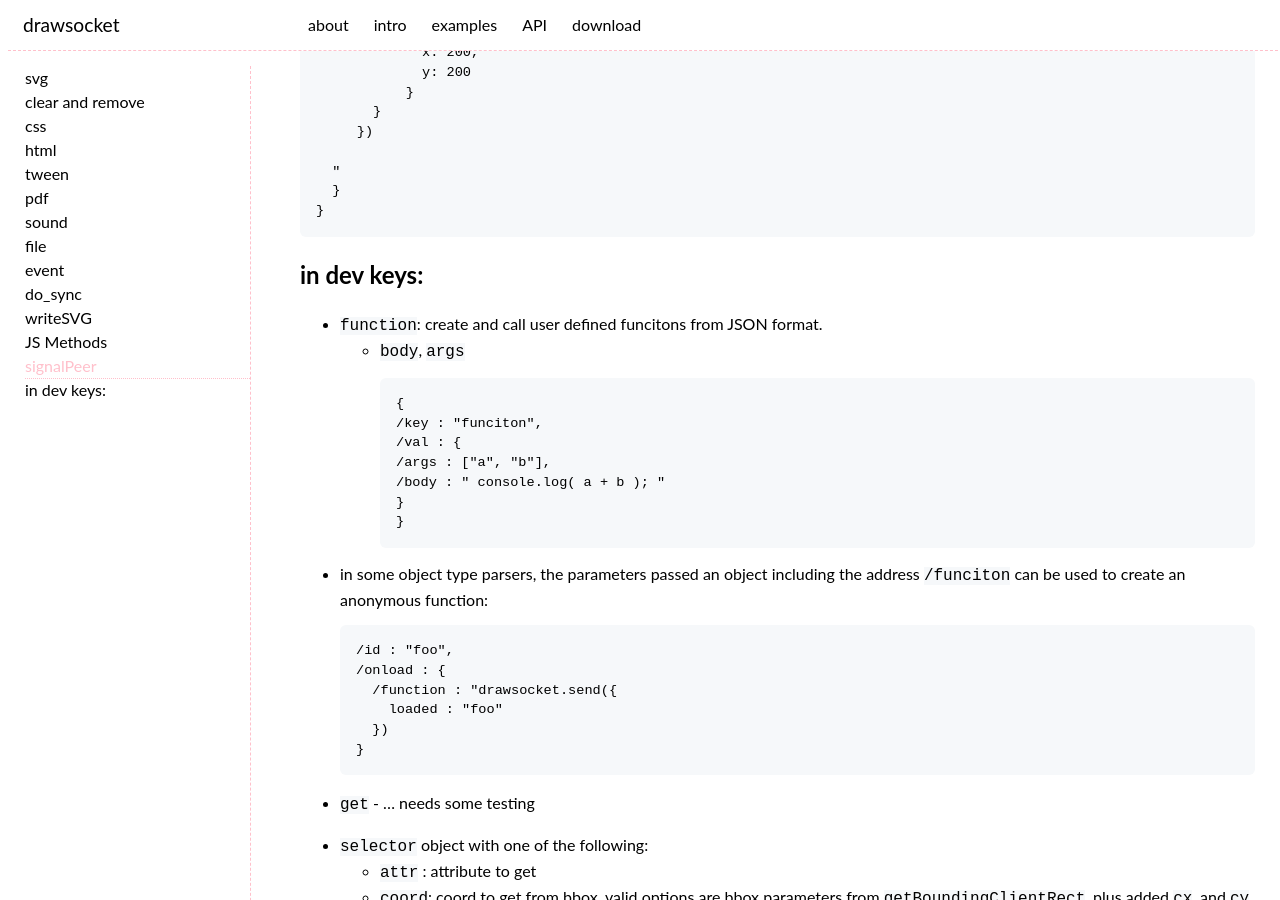
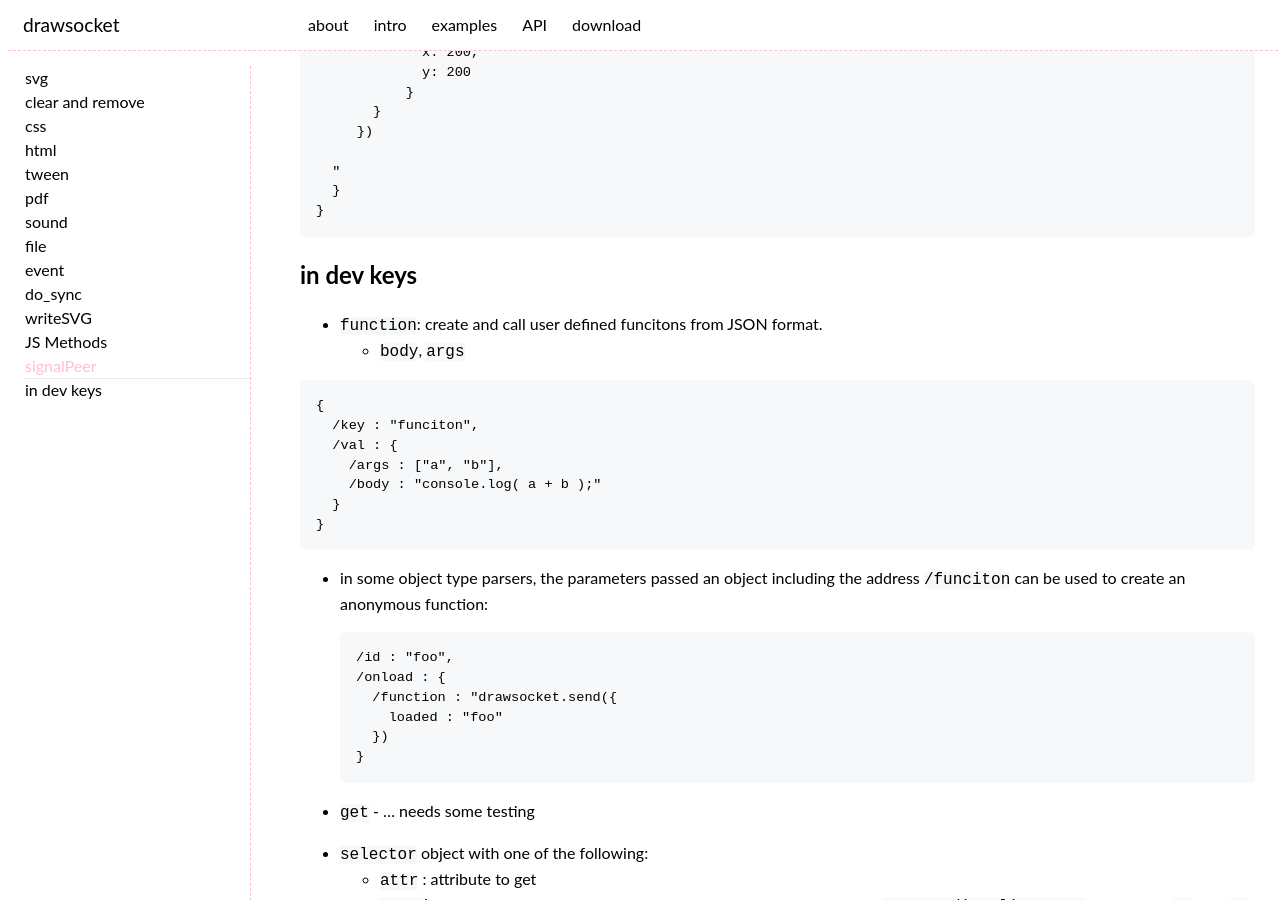
Before and after one commit to HfMT-ZM4/drawsocket.github.io, a Jekyll site: the page built from api.md, in a window 1280 px wide and 900 px high, scrolled down 14776 px. Built offline with Jekyll 4.4.1, drawn with Linux system fonts in a browser that asks for light colours.

````diff
--- a/api.md
+++ b/api.md
@@ -660,22 +660,24 @@
 }
 ```
 
-## __in dev keys:__
+## __in dev keys__
 {: class="api_key"}
 
 * `function`: create and call user defined funcitons from JSON format.
   * `body`, `args`
+
 ```
 {
   /key : "funciton",
   /val : {
     /args : ["a", "b"],
-    /body : " console.log( a + b ); "
+    /body : "console.log( a + b );"
   }
 }
 ```
 
 * in some object type parsers, the parameters passed an object including the address `/funciton` can be used to create an anonymous function:
+
   ```
   /id : "foo",
   /onload : {
````
